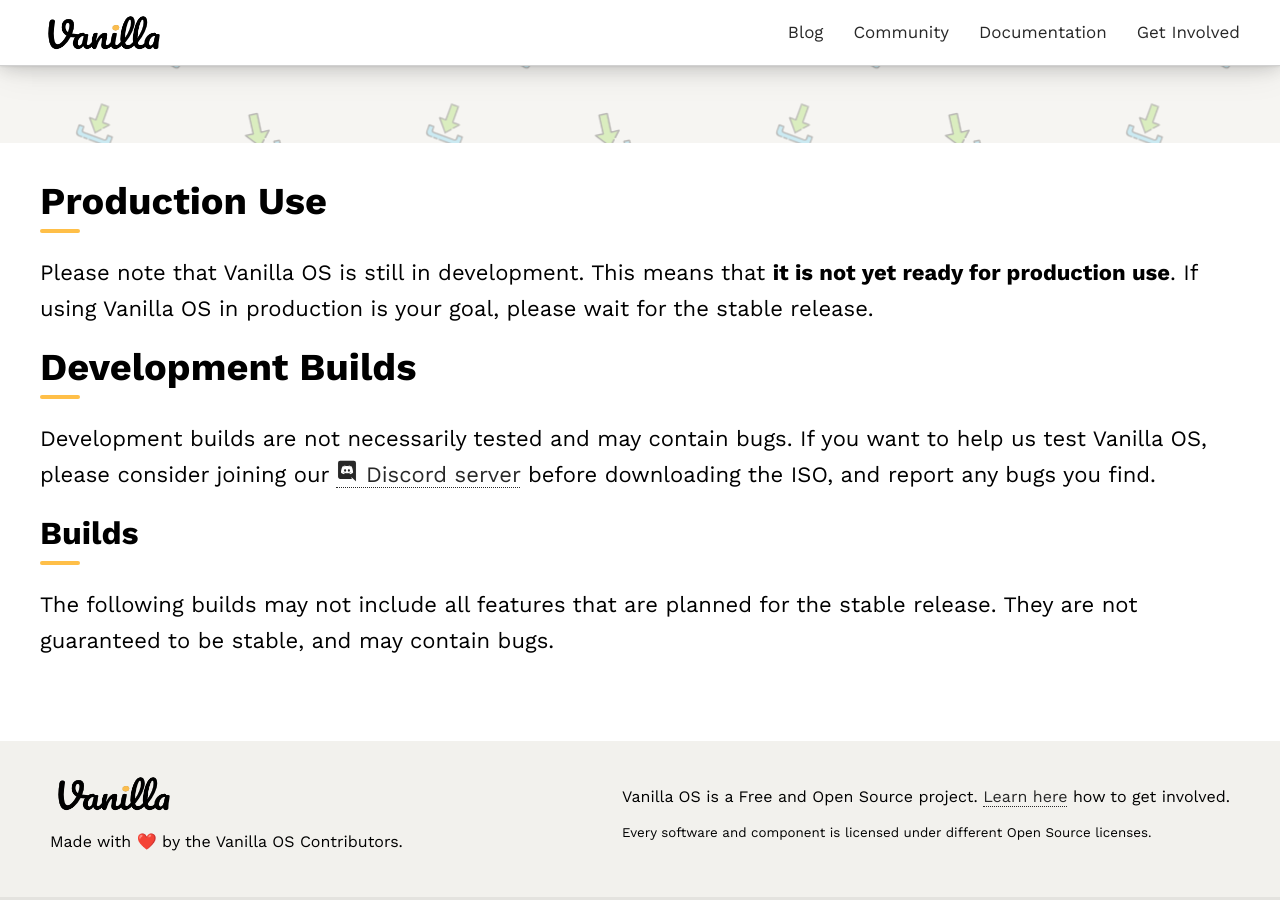
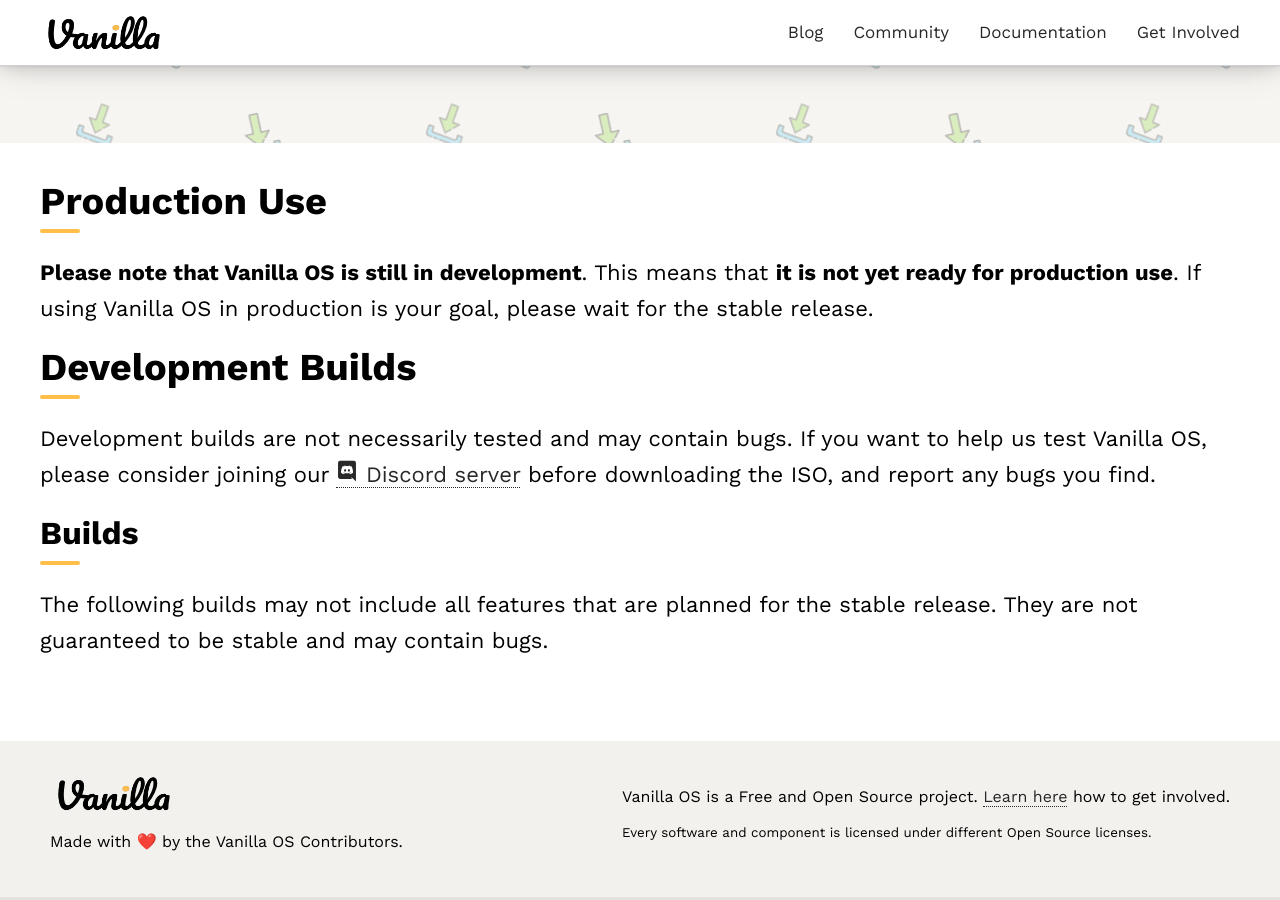
Before and after one commit to Vanilla-OS/website, a Jekyll site: the page built from download.md, in a window 1280 px wide and 900 px high, scrolled down 267 px. Built offline with Jekyll 4.4.1, drawn with Linux system fonts in a browser that asks for light colours.

```diff
--- a/download.md
+++ b/download.md
@@ -6,13 +6,13 @@ description: Download the latest version of Vanilla OS.
 ---
 
 ## Production Use
-Please note that Vanilla OS is still in development. This means that **it is not yet ready for production use**. If using Vanilla OS in production is your goal, please wait for the stable release.
+**Please note that Vanilla OS is still in development**. This means that **it is not yet ready for production use**. If using Vanilla OS in production is your goal, please wait for the stable release.
 
 ## Development Builds
 Development builds are not necessarily tested and may contain bugs. If you want to help us test Vanilla OS, please consider joining our [<ion-icon name="logo-discord"></ion-icon> Discord server](https://discord.gg/3cD2Q7Ht3S) before downloading the ISO, and report any bugs you find.
 
 ### Builds
-The following builds may not include all features that are planned for the stable release. They are not guaranteed to be stable, and may contain bugs.
+The following builds may not include all features that are planned for the stable release. They are not guaranteed to be stable and may contain bugs.
 
 <table id="builds_table"></table>
 <script type="text/javascript" src="/assets/js/releases.js"></script>
```
